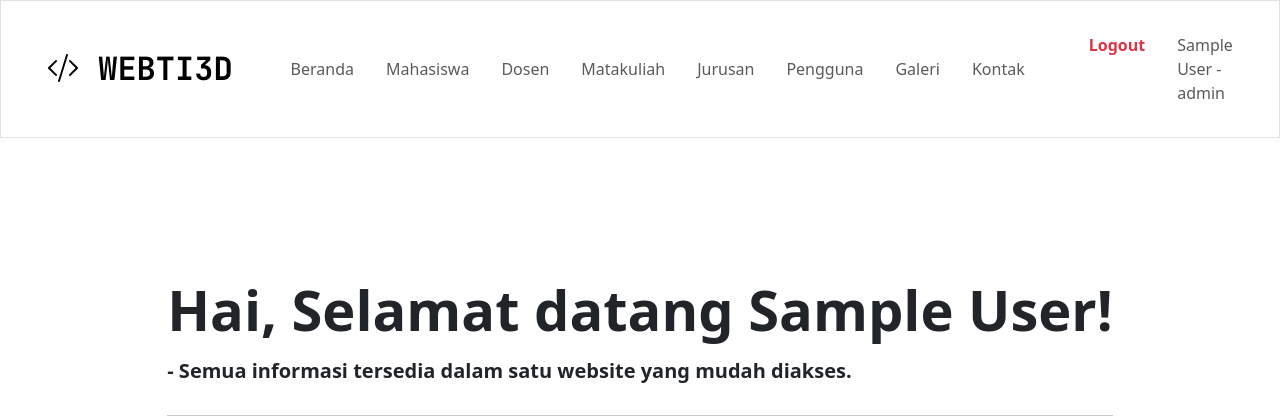
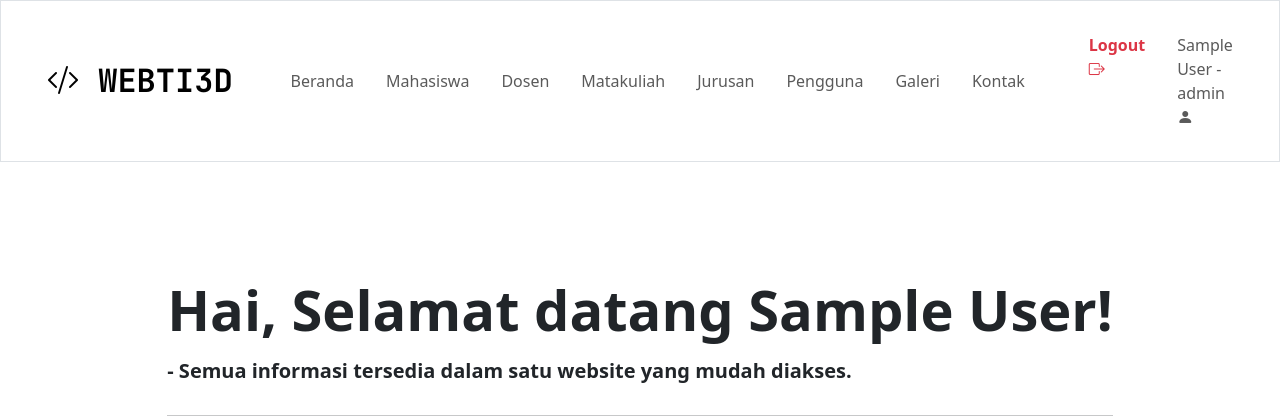
Before and after one commit to lawateko/webtid, a PHP site: page /index.php in a window 1280 px wide. Shown: the top 420 px of the page. Run offline with PHP 8.4, Linux system fonts and the light colour scheme; the visitor is signed in with stand-in values (Sample User, id 1).

Commit message:
menambah icon

```diff
--- a/index.php
+++ b/index.php
@@ -48,8 +48,8 @@ $role_user = isset($_SESSION["user_role"]) ? $_SESSION["user_role"] : "user";
                     <?php endif; ?>
                 </div>
                 <div class="navbar-nav ms-auto p-3 fw-medium">
-                    <a href="logout.php" class="nav-link fw-bold text-danger">Logout</a>
-                    <span class="nav-link "><?= htmlspecialchars($nama_user) ?> - <?= htmlspecialchars($role_user) ?></span>
+                    <a href="logout.php" class="nav-link fw-bold text-danger">Logout <i class="bi bi-box-arrow-right"></i></a>
+                    <span class="nav-link "><?= htmlspecialchars($nama_user) ?> - <?= htmlspecialchars($role_user) ?> <i class="bi bi-person-fill"></i></span>
                 </div>
             </div>
         </div>
```
